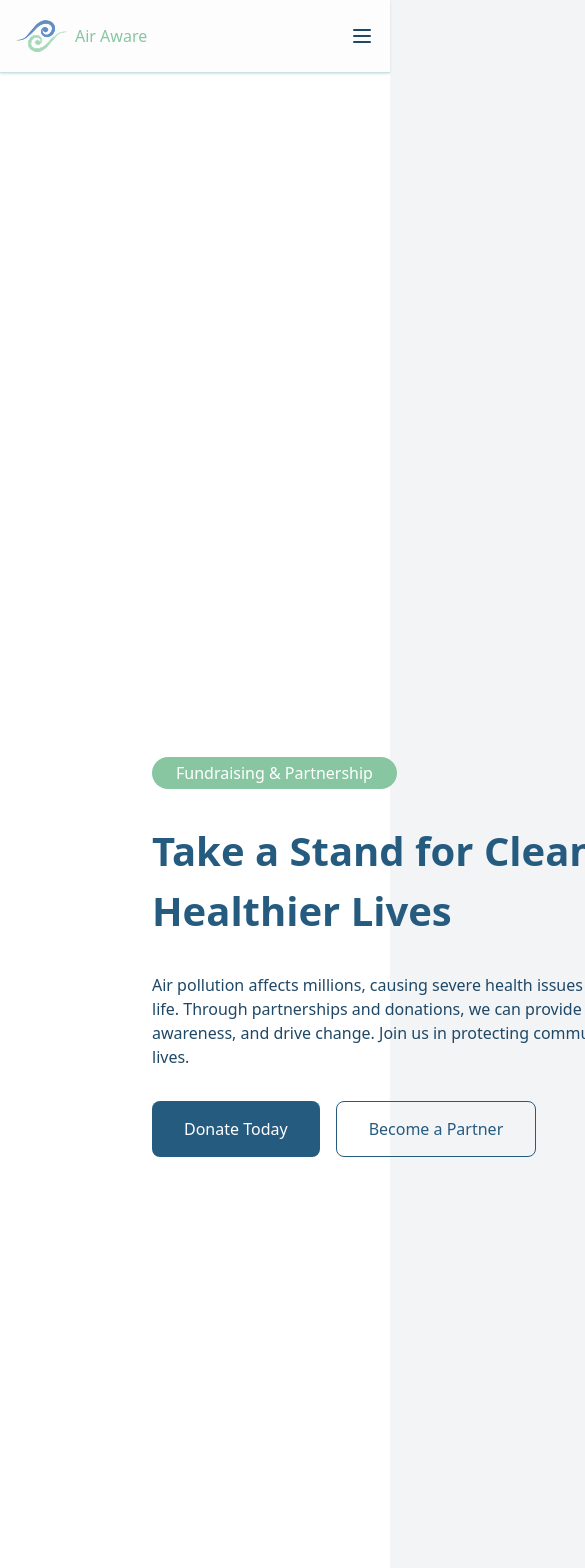
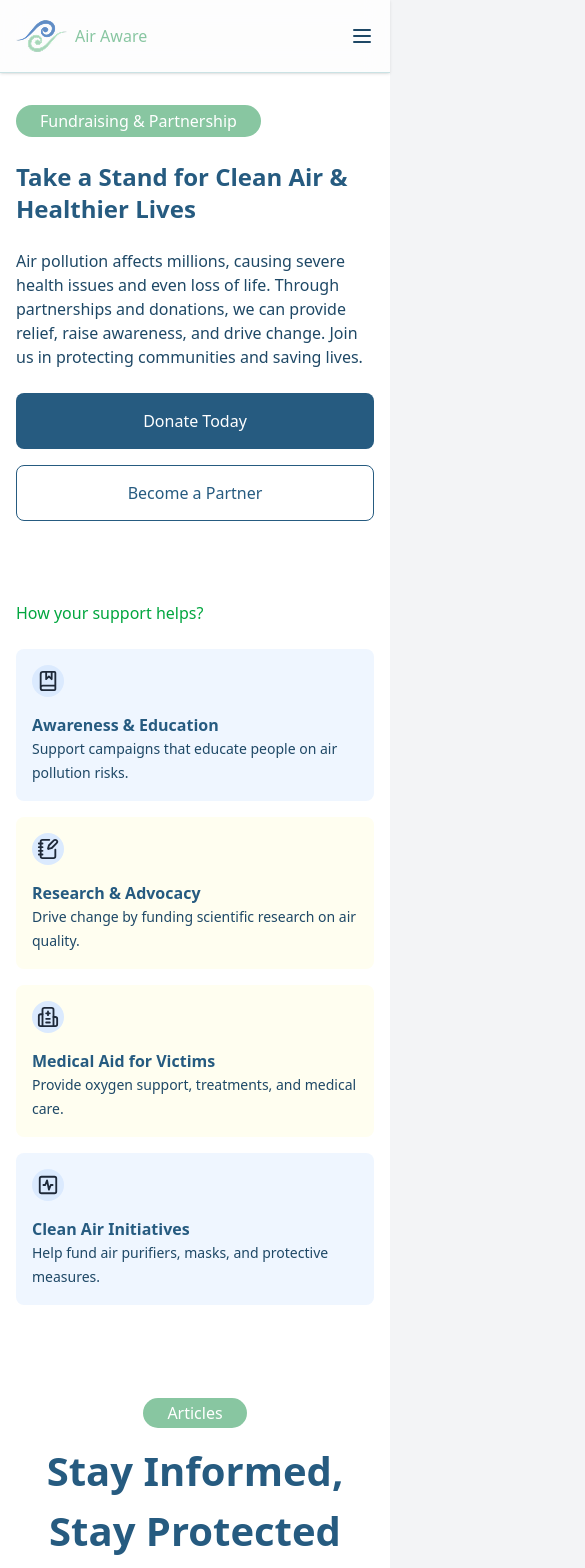
Before and after one commit to Mariahnikee/airaware-frontend, a React (Vite) app: page /impact in a window 390 px wide. Shown: the top 1568 px of the page, 585 px wide, since content can reach past the window. Built offline with nearby package versions, Linux system fonts and the light colour scheme.

Commit message:
responsiveness

```diff
--- a/src/pages/auth/Login.jsx
+++ b/src/pages/auth/Login.jsx
@@ -22,14 +22,14 @@ function Login() {
   };
 
   return (
-    <div className="flex min-h-screen items-center justify-center">
-      <div className="p-10 rounded-lg flex w-3/4 max-w-8xl">
-        <div className="w-1/2 pr-10">
-          <img src="logo.png" alt="airaware logo" className="logo-size" />
-          <h1 className="font-poppins text-[40px] font-semibold leading-[50px] text-[#1E4866]">
-            Let’s get started
+    <div className="flex min-h-screen items-center justify-center py-6 px-4 sm:px-6 lg:px-8">
+      <div className="p-4 sm:p-6 md:p-10 rounded-lg flex flex-col md:flex-row w-full sm:w-11/12 md:w-10/12 lg:w-3/4 max-w-8xl">
+        <div className="w-full md:w-1/2 md:pr-6 lg:pr-10 mb-8 md:mb-0">
+          <img src="logo.png" alt="airaware logo" className="logo-size mb-4" />
+          <h1 className="font-poppins text-2xl sm:text-3xl md:text-[40px] font-semibold leading-tight md:leading-[50px] text-[#1E4866]">
+            Let's get started
           </h1>
-          <p className="text-[#4b4949] leading-[27px] pb-4">
+          <p className="text-[#4b4949] leading-normal sm:leading-[27px] pb-4">
             Get access to air quality analytics across Nigeria
           </p>
           <form onSubmit={handleSubmit} className="space-y-4">
@@ -55,27 +55,29 @@ function Login() {
               className="w-full custom-input"
               required
             />
+            <Link to="/dashboard/air-qty-dashbd">
             <button
               type="submit"
-              className="flex h-11 px-8 py-2.5 justify-center items-center gap-2
+              className="flex h-11 w-full sm:w-auto px-8 py-2.5 justify-center items-center gap-2
                rounded-md bg-[#265B80] text-white"
             >
               Login
             </button>
+            </Link>
           </form>
-          <p className="mt-4">
+          <p className="mt-4 text-sm sm:text-base">
             Don't have an account?{" "}
             <Link to="/signup " className="text-[#1E4866] font-medium">
               Register here
             </Link>
           </p>
-          <p className="font-medium text-[#265B80]">Forgot password?</p>
+          <p className="font-medium text-[#265B80] text-sm sm:text-base mt-2">Forgot password?</p>
         </div>
-        <div className="w-1/2 flex items-center justify-center">
+        <div className="w-full md:w-1/2 flex items-center justify-center">
           <img
             src="signupimg.png"
             alt="Industrial pollution illustration"
-            className="w-full"
+            className="w-full hidden md:block"
           />
         </div>
       </div>
--- a/src/pages/auth/Signup.jsx
+++ b/src/pages/auth/Signup.jsx
@@ -24,19 +24,19 @@ export default function SignUp() {
   };
 
   return (
-    <div className="flex min-h-screen items-center justify-center ">
-      <div className=" p-10  rounded-lg flex w-3/4 max-w-8xl">
-        <div className="w-1/2 pr-10">
-          <img src="logo.png" alt="airaware logo" className="logo-size" />
-          <h1 className="font-poppins text-[40px] font-semibold leading-[50px] text-[#1E4866]">
-            Let’s get started
+    <div className="flex min-h-screen items-center justify-center py-6 px-4 sm:px-6 lg:px-8">
+      <div className="p-4 sm:p-6 md:p-10 rounded-lg flex flex-col md:flex-row w-full sm:w-11/12 md:w-10/12 lg:w-3/4 max-w-8xl">
+        <div className="w-full md:w-1/2 md:pr-6 lg:pr-10 mb-8 md:mb-0">
+          <img src="logo.png" alt="airaware logo" className="logo-size mb-4" />
+          <h1 className="font-poppins text-2xl sm:text-3xl md:text-[40px] font-semibold leading-tight md:leading-[50px] text-[#1E4866]">
+            Let's get started
           </h1>
-          <p className="text-[#4b4949] leading-[27px] pb-4">
+          <p className="text-[#4b4949] leading-normal sm:leading-[27px] pb-4">
             Get access to air quality analytics across Nigeria
           </p>
           <form onSubmit={handleSubmit} className="space-y-4">
-            <div className="flex gap-8">
-              <div className="flex flex-col w-1/2">
+            <div className="flex flex-col sm:flex-row gap-4 sm:gap-8">
+              <div className="flex flex-col w-full sm:w-1/2">
                 <label htmlFor="firstName" className="mb-1 font-medium">
                   First name
                 </label>
@@ -52,7 +52,7 @@ export default function SignUp() {
                 />
               </div>
 
-              <div className="flex flex-col w-1/2">
+              <div className="flex flex-col w-full sm:w-1/2">
                 <label htmlFor="lastName" className="mb-1 font-medium">
                   Last name
                 </label>
@@ -90,15 +90,15 @@ export default function SignUp() {
               className="w-full custom-input"
               required
             />
-            <div className="flex items-center gap-2">
+            <div className="flex items-start sm:items-center gap-2">
               <input
                 type="checkbox"
                 name="agreed"
                 checked={formData.agreed}
                 onChange={handleChange}
-                className="h-4 w-4 accent-[#265B80] cursor-pointer"
+                className="h-4 w-4 mt-1 sm:mt-0 accent-[#265B80] cursor-pointer"
               />
-              <label className="text-sm ">
+              <label className="text-sm">
                 I agree to the
                 <a href="#" className="font-medium text-[#265B80] underline">
                   {" "}
@@ -113,7 +113,7 @@ export default function SignUp() {
             </div>
             <button
               type="submit"
-              className=" flex h-11 px-8 py-2.5 justify-center items-center gap-2
+              className="flex h-11 w-full sm:w-auto px-8 py-2.5 justify-center items-center gap-2
              rounded-md bg-[#265B80] text-white disabled:opacity-20"
               disabled={!formData.agreed}
             >
@@ -121,17 +121,17 @@ export default function SignUp() {
             </button>
           </form>
           <p className="mt-4 text-sm text-gray-600">
-            Already have an account?
+            Already have an account?{" "}
             <Link to="/login" className="text-[#1E4866] font-medium">
               Log in
             </Link>
           </p>
         </div>
-        <div className="w-1/2 flex items-center justify-center">
+        <div className="w-full md:w-1/2 flex items-center justify-center">
           <img
             src="signupimg.png"
             alt="Industrial pollution illustration"
-            className="w-full"
+            className="w-full hidden md:block"
           />
         </div>
       </div>
--- a/src/pages/home/Impact.jsx
+++ b/src/pages/home/Impact.jsx
@@ -6,75 +6,74 @@ export default function Impact() {
     <div className="min-h-screen bg-white text-gray-800 font-sans ">
 
      {/* Hero Section */}
-      <section className="real-time-air bg-white py-7">
-        <div className="flex px-[128px] items-center gap-8 ">
-          <div className="flex max-w-[576px] flex-col items-start gap-8 shrink-0 m-6">
+<section className="real-time-air bg-white py-4 md:py-7">
+  <div className="px-4 md:px-8 lg:px-16 xl:px-[128px] flex flex-col lg:flex-row items-center gap-8">
+    <div className="flex w-full lg:max-w-[576px] flex-col items-start gap-6 md:gap-8 my-4 md:m-6">
       <span className="bg-[#88C6A1] text-white rounded-3xl py-1 px-6 items-center justify-center">
         Fundraising & Partnership
       </span>
-            <h2 className="text-[40px] font-semibold self-stretch text-[#265B80] font-poppins">
+      <h2 className="text-2xl sm:text-3xl md:text-[40px] font-semibold self-stretch text-[#265B80] font-poppins">
         Take a Stand for Clean Air & Healthier Lives
       </h2>
-            <p className="text-[#1E4866] self-start ">
+      <p className="text-[#1E4866] self-start">
         Air pollution affects millions, causing severe health issues and even loss of life. Through partnerships and donations, we can provide relief, raise awareness, and drive change. Join us in protecting communities and saving lives.
       </p>
-            <div className="flex space-x-4">
-                <button className="bg-[#265B80] h-14 text-white py-2.5 px-8 justify-center items-center gap-2  rounded-lg hover:bg-blue-700">
+      <div className="flex flex-col sm:flex-row space-y-4 sm:space-y-0 sm:space-x-4 w-full sm:w-auto">
+        <button className="bg-[#265B80] h-14 text-white py-2.5 px-8 justify-center items-center gap-2 rounded-lg hover:bg-blue-700">
           Donate Today
         </button>
-
-                <button className="border border-[#265B80] border-opacity-100 h-14 text-[#265B80] py-2.5 px-8 justify-center items-center gap-2  rounded-lg hover:bg-blue-700">
+        <button className="border border-[#265B80] border-opacity-100 h-14 text-[#265B80] py-2.5 px-8 justify-center items-center gap-2 rounded-lg hover:bg-blue-700">
           Become a Partner
         </button>
       </div>
     </div>
 
-          <div className="md:w-1/2">
+    <div className="w-full lg:w-1/2 mt-8 lg:mt-0">
       <div className="text-start mb-6">
-                <h3 className="text-green-600 font-medium mb-2 ">How your support helps?</h3>
+        <h3 className="text-green-600 font-medium mb-2">How your support helps?</h3>
       </div>
 
-              <div className="grid grid-cols-1 md:grid-cols-2 gap-6">
-                <div className="bg-blue-50 p-6 rounded-lg">
-                  <div className="bg-blue-100 w-8 h- flex items-center justify-center rounded-3xl mb-4">
+      <div className="grid grid-cols-1 sm:grid-cols-2 gap-4 md:gap-6">
+        <div className="bg-blue-50 p-4 md:p-6 rounded-lg">
+          <div className="bg-blue-100 w-8 h-8 flex items-center justify-center rounded-3xl mb-4">
             <BookMarked className="p-1" size={30} />
           </div>
 
-                  <h3 className="text-[18px] font-semibold text-[#265B80]">Awareness & Education</h3>
-                  <p className="text-[#1E4866] font-inter leading-[24px]">
+          <h3 className="text-base md:text-[18px] font-semibold text-[#265B80]">Awareness & Education</h3>
+          <p className="text-[#1E4866] font-inter leading-[24px] text-sm md:text-base">
             Support campaigns that educate people on air pollution risks.
           </p>
         </div>
 
-                <div className="bg-[#FFFEF0] p-6 rounded-lg">
-                <div className="bg-blue-100 w-8 h- flex items-center justify-center rounded-3xl mb-4">
+        <div className="bg-[#FFFEF0] p-4 md:p-6 rounded-lg">
+          <div className="bg-blue-100 w-8 h-8 flex items-center justify-center rounded-3xl mb-4">
             <NotebookPen className="p-1" size={30} />
           </div>
 
-                  <h3 className="text-[18px] font-semibold text-[#265B80]">Research & Advocacy</h3>
-                  <p className="text-[#1E4866] font-inter leading-[24px]">
+          <h3 className="text-base md:text-[18px] font-semibold text-[#265B80]">Research & Advocacy</h3>
+          <p className="text-[#1E4866] font-inter leading-[24px] text-sm md:text-base">
             Drive change by funding scientific research on air quality.
           </p>
         </div>
 
-                <div className="bg-[#FFFEF0] p-6 rounded-lg">
-                <div className="bg-blue-100 w-8 h- flex items-center justify-center rounded-3xl mb-4">
+        <div className="bg-[#FFFEF0] p-4 md:p-6 rounded-lg">
+          <div className="bg-blue-100 w-8 h-8 flex items-center justify-center rounded-3xl mb-4">
             <Hospital className="p-1" size={30} />
           </div>
 
-                  <h3 className="text-[18px] font-semibold text-[#265B80]">Medical Aid for Victims</h3>
-                  <p className="text-[#1E4866] font-inter leading-[24px]">
+          <h3 className="text-base md:text-[18px] font-semibold text-[#265B80]">Medical Aid for Victims</h3>
+          <p className="text-[#1E4866] font-inter leading-[24px] text-sm md:text-base">
             Provide oxygen support, treatments, and medical care.
           </p>
         </div>
 
-                <div className="bg-blue-50 p-6 rounded-lg">
-                <div className="bg-blue-100 w-8 h- flex items-center justify-center rounded-3xl mb-4">
+        <div className="bg-blue-50 p-4 md:p-6 rounded-lg">
+          <div className="bg-blue-100 w-8 h-8 flex items-center justify-center rounded-3xl mb-4">
             <SquareActivity className="p-1" size={30} />
           </div>
 
-                  <h3 className="text-[18px] font-semibold text-[#265B80]">Clean Air Initiatives</h3>
-                  <p className="text-[#1E4866] font-inter leading-[24px]">
+          <h3 className="text-base md:text-[18px] font-semibold text-[#265B80]">Clean Air Initiatives</h3>
+          <p className="text-[#1E4866] font-inter leading-[24px] text-sm md:text-base">
             Help fund air purifiers, masks, and protective measures.
           </p>
         </div>
```
Lines whose indentation alone changed are shown as unchanged.
